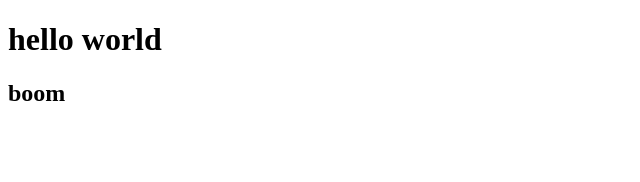
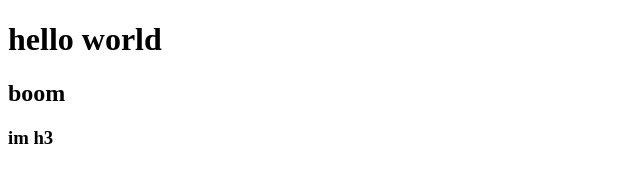
Before and after one commit to bhoomikaurs/html, a plain HTML site: page index.html in a window 1280 px wide. Shown: the full height of the page, 0-640 px from the left. Drawn offline with Linux system fonts and the light colour scheme.

Commit message:
added h3

```diff
--- a/index.html
+++ b/index.html
@@ -11,6 +11,7 @@
 <body>
     <h1>hello world</h1>
     <h2>boom</h2>
+    <h3>im h3</h3>
 </body>
 
 </html>
```
